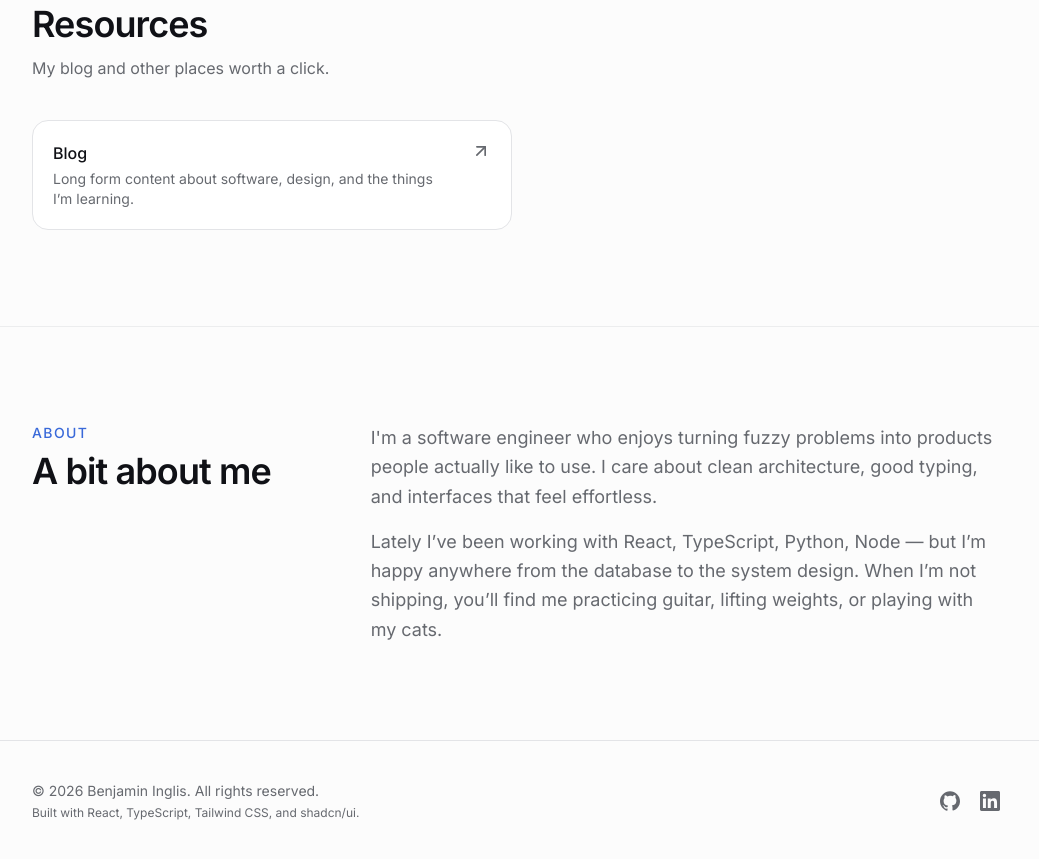
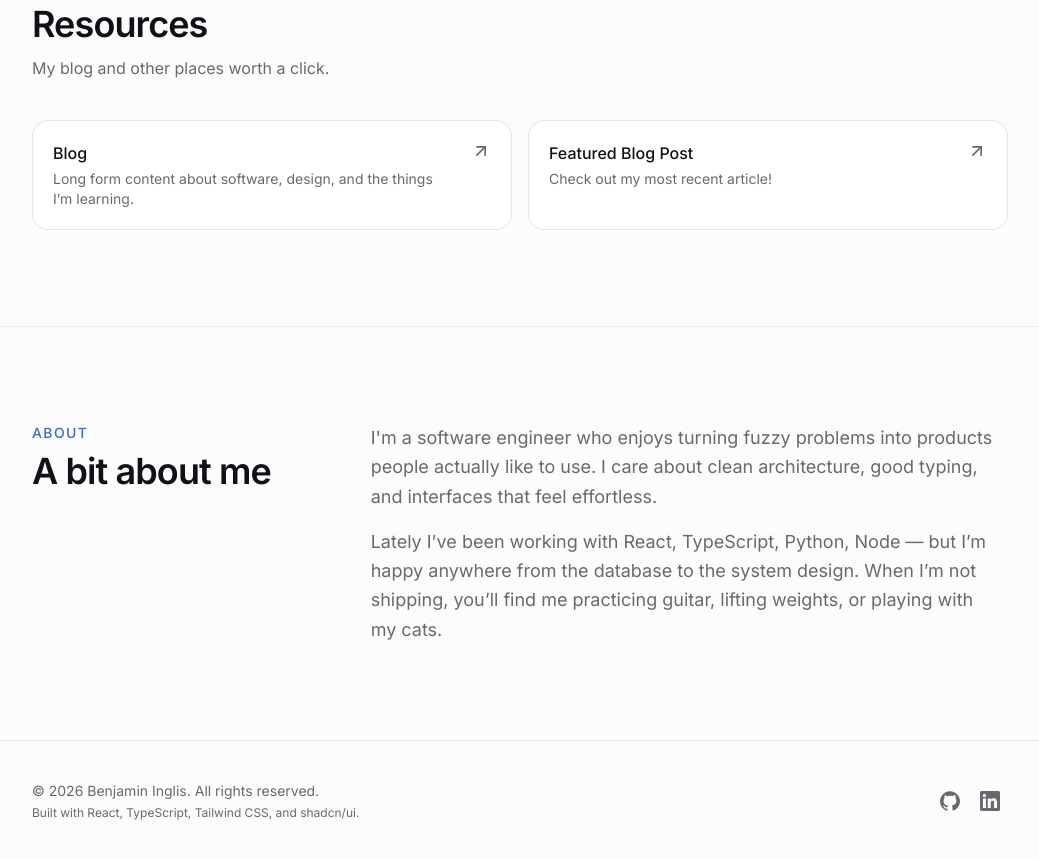
Before and after one commit to bingliscodes/Portfolio, a React (Vite) app: page / in a window 1280 px wide. Shown: the part 1820-2679 px from the top of the page, without its empty margins (120-1159 px from the left). Built offline with nearby package versions, Linux system fonts and the light colour scheme.

Commit message:
Add most recent blog post to resources

```diff
--- a/src/data/site.ts
+++ b/src/data/site.ts
@@ -59,4 +59,9 @@ export const resources: Resource[] = [
       "Long form content about software, design, and the things I’m learning.",
     href: "https://code-after-degree.hashnode.dev/",
   },
+  {
+    title: "Featured Blog Post",
+    description: "Check out my most recent article!",
+    href: "https://code-after-degree.hashnode.dev/developing-as-a-developer-introduction",
+  },
 ];
```
